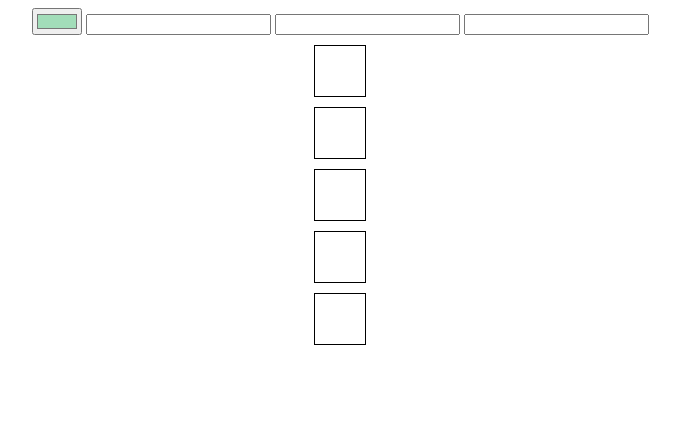
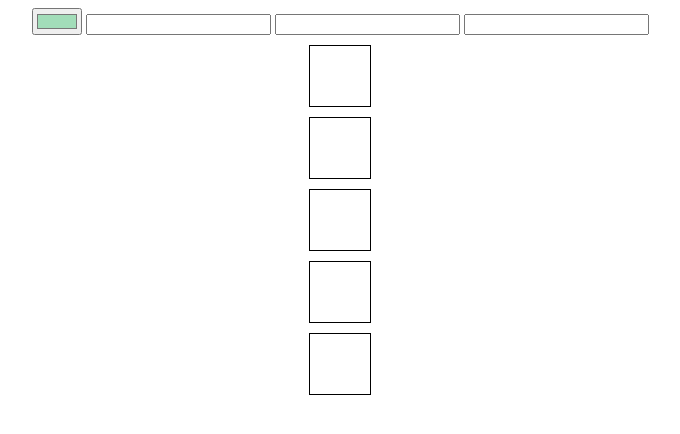
Before and after one commit to darinatoneva/myGitExercise, a plain HTML site: page ColorSelector_11C_03_01/index.html in a window 1280 px wide. Shown: the whole page, without its empty margins (300-980 px from the left). Drawn offline with Linux system fonts and the light colour scheme.

```diff
--- a/ColorSelector_11C_03_01/script.js
+++ b/ColorSelector_11C_03_01/script.js
@@ -7,7 +7,7 @@ let hslInput = document.querySelector("#hsl");
 let chosenColor = colorInput.value;
 
 //showing the chosen color like HEX, RGB and HSL.
-//TO DO: Still showing 3 times HEX color,needs to be converted
+//TO DO: Still showing only HEX color, to be converted
 
 colorInput.addEventListener("input", () => {
   let chosenColor = colorInput.value;
@@ -18,7 +18,6 @@ colorInput.addEventListener("input", () => {
 });
 
 //converting HEX to RGB
-
 const hexToRgb = hex =>
   hex
     .replace(
--- a/ColorSelector_11C_03_01/style.css
+++ b/ColorSelector_11C_03_01/style.css
@@ -1,6 +1,6 @@
 .colorBox {
-  width: 50px;
-  height: 50px;
+  width: 60px;
+  height: 60px;
   background-color: white;
   border: 1px solid black;
   margin: auto;
```
Also changed, not shown: ColorSelector_11C_03_01/index.html (+2 -0 lines).
